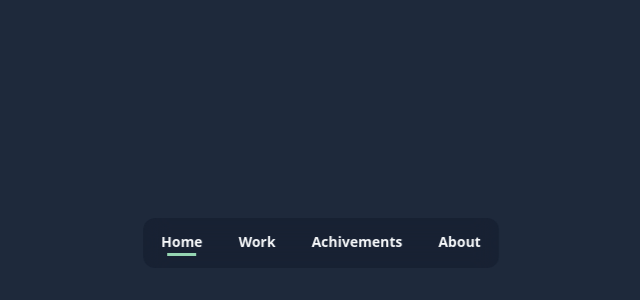
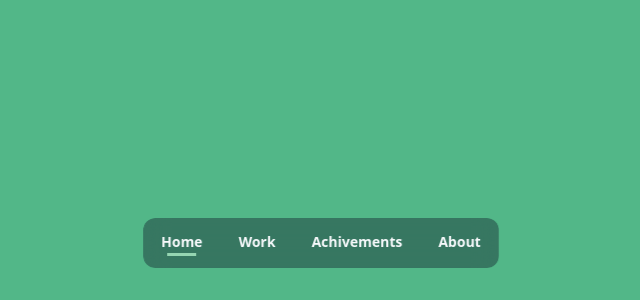
Before and after one commit to pascall-de-creator/My-Portfolio, a Next.js app: page / in a window 1280 px wide. Shown: the part 500-800 px from the top of the page, without its empty margins (319-959 px from the left). Built offline with nearby package versions, Linux system fonts and the light colour scheme.

Commit message:
Add page Animation

```diff
--- a/components/Footer.js
+++ b/components/Footer.js
@@ -1,6 +1,7 @@
 const Footer = () => {
     return (
         <>
+            <footer></footer>
         </>
     );
 }
--- a/components/Layout.js
+++ b/components/Layout.js
@@ -1,12 +1,40 @@
+import { motion, AnimatePresence } from 'framer-motion';
+import { useRouter } from 'next/router';
 import Navbar from "./Navbar";
 import Footer from "./Footer";
 
 export default function Layout({ children }) {
+  const { asPath } = useRouter();
+
+  const variants = {
+    out: {
+      opacity: 0,
+      y: 40,
+      transition: {
+        duration: 0.75
+      }
+    },
+    in: {
+      opacity: 1,
+      y: 0,
+      transition: {
+        duration: 0.75,
+        delay: 0.5
+      }
+    }
+  }
+
   return (
-    <>
-      <Navbar />
-      <main>{ children }</main>
-      <Footer />
-    </>
+    <div className='main-wrapper'>
+      <AnimatePresence mode="wait" initial={false}>
+        <motion.div  key={asPath} variants={variants} animate="in" initial="out" exit="out">
+          <main>
+            { children }
+          </main>
+          <Footer/>
+        </motion.div>
+      </AnimatePresence>
+      <Navbar/>
+    </div>
   )
 }
--- a/package.json
+++ b/package.json
@@ -11,6 +11,7 @@
   "dependencies": {
     "eslint": "8.36.0",
     "eslint-config-next": "13.2.4",
+    "framer-motion": "^10.4.0",
     "next": "13.2.4",
     "react": "18.2.0",
     "react-dom": "18.2.0"
--- a/pages/_app.js
+++ b/pages/_app.js
@@ -1,4 +1,5 @@
 import '@/styles/globals.css'
+import '@/styles/transition.css';
 import Layout from '../components/layout'
 
 export default function MyApp({ Component, pageProps }) {
--- a/pages/index.js
+++ b/pages/index.js
@@ -1,6 +1,9 @@
 export default function Home() {
   return (
     <>
+      <section className="bg-primary-400 w-screen h-screen">
+
+      </section>
     </>
   )
 }
--- a/styles/globals.css
+++ b/styles/globals.css
@@ -8,9 +8,14 @@
 }
 
 body {
+    width: 100vw;
+    height: 100vh;
     @apply bg-secondary-800
 }
-
+main {
+    width: 100%;
+    height: 100%;
+}
 .menu {
     -webkit-backdrop-filter: blur(12px);
     backdrop-filter: blur(12px);
--- /dev/null
+++ b/styles/transition.css
@@ -0,0 +1,3 @@
+.main-wrapper {
+    overflow: hidden;
+  }
```
Also changed, not shown: 2 other files (tests, documents, lock files or other folders).
